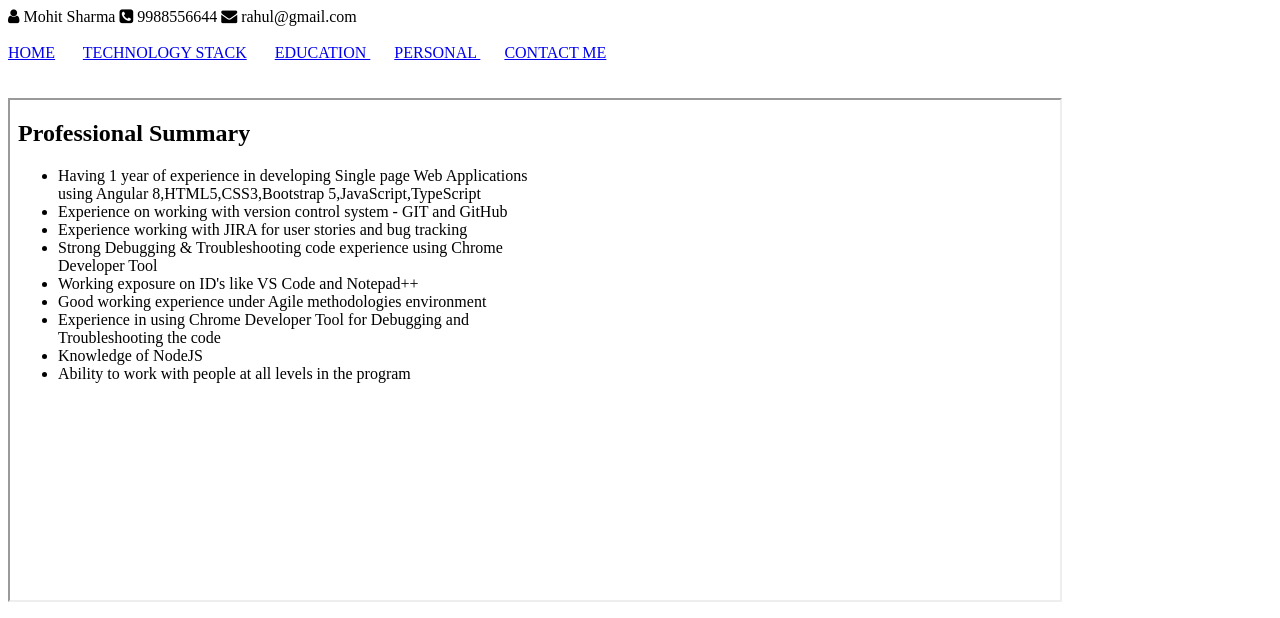
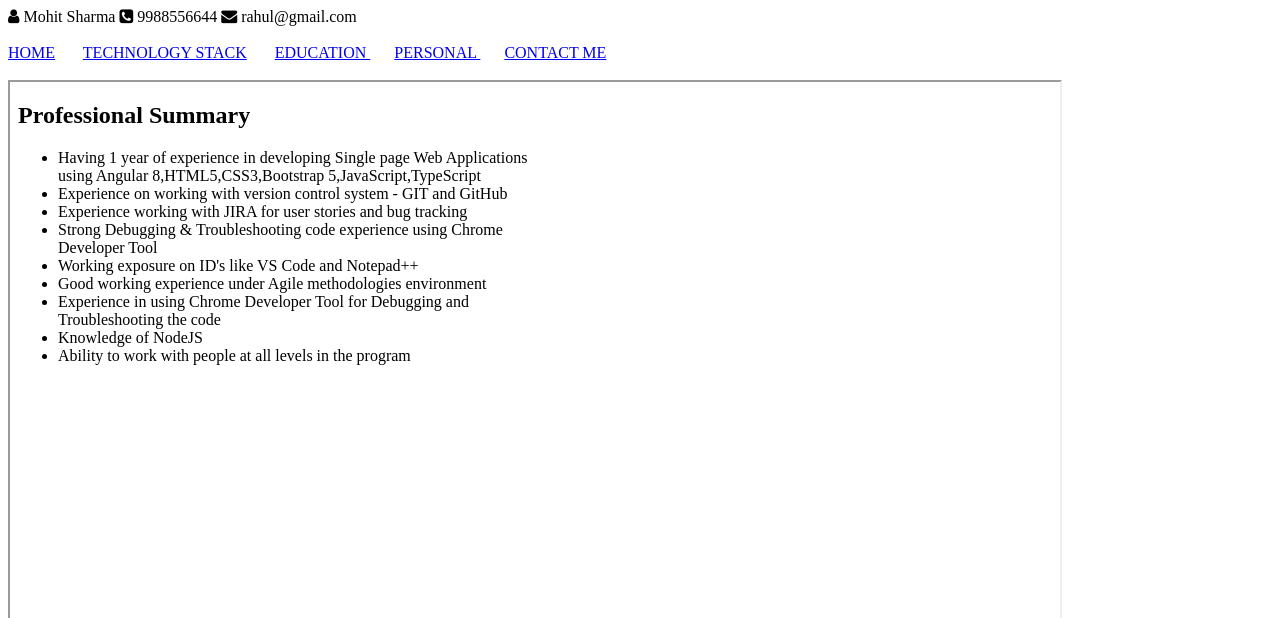
Before and after one commit to RahulChayal/MyProfile, a plain HTML site: page index.html in a window 1280 px wide. Shown: the top 618 px of the page. Drawn offline with Linux system fonts and the light colour scheme.

Commit message:
increase frame height
Increase frame height

```diff
--- a/index.html
+++ b/index.html
@@ -22,9 +22,9 @@
         <a href="personal.html" target="frame"> PERSONAL </a> &nbsp; &nbsp; &nbsp;
         <a href="contactUs.html" target="frame"> CONTACT ME </a>
     </nav>
-    <br><br>
-    <iframe width="1050px" height="500px" name="frame" src="home.html"></iframe>
-    <br> <br>
+    <br>
+    <iframe width="1050px" height="650px" name="frame" src="home.html"></iframe>
+    <br>
     <span> Follow me </span> &nbsp; &nbsp;
     <i class="fa fa-linkedin-square" aria-hidden="true"></i>&nbsp;&nbsp;&nbsp;
     <i class="fa fa-instagram" aria-hidden="true"></i>&nbsp;&nbsp;&nbsp;
```
